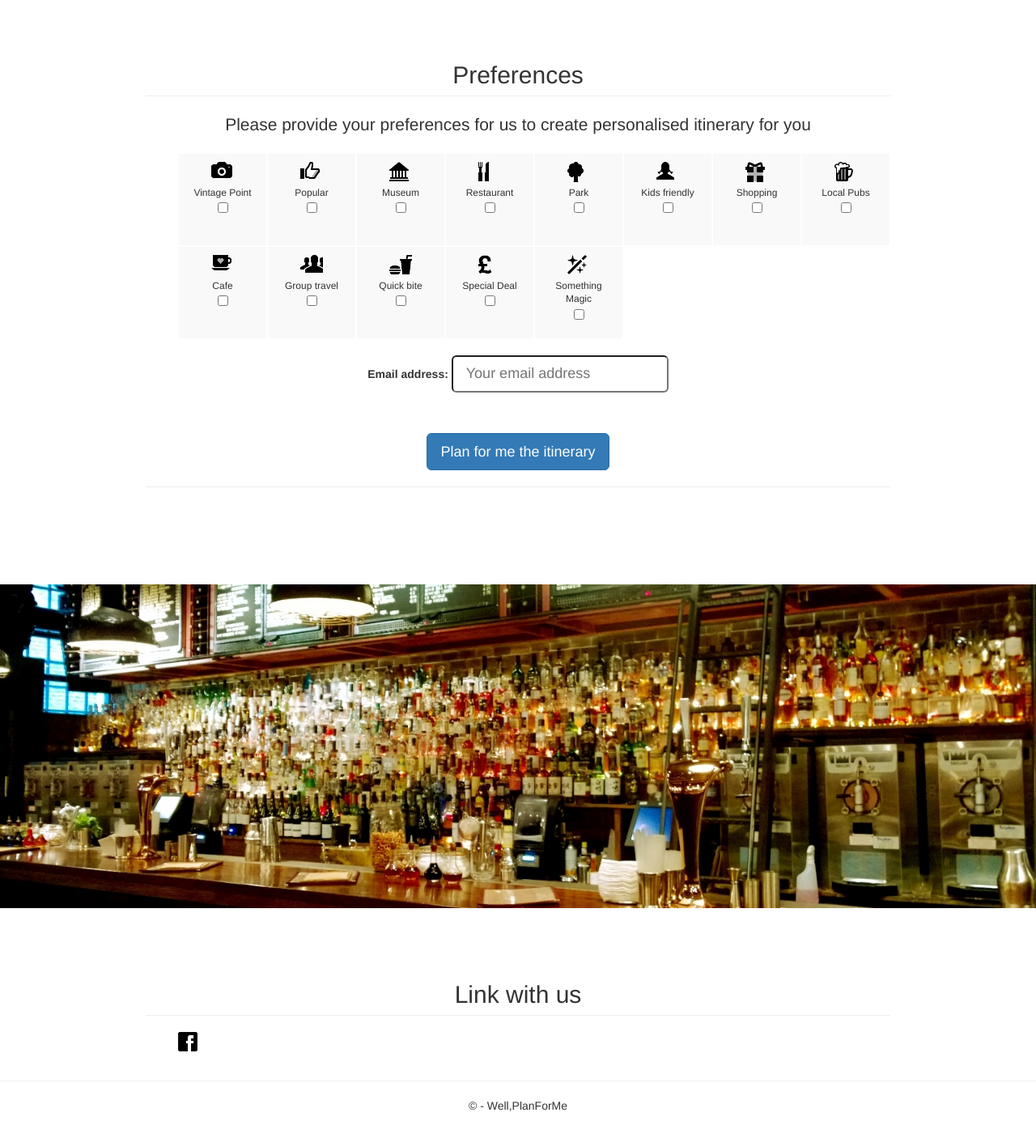
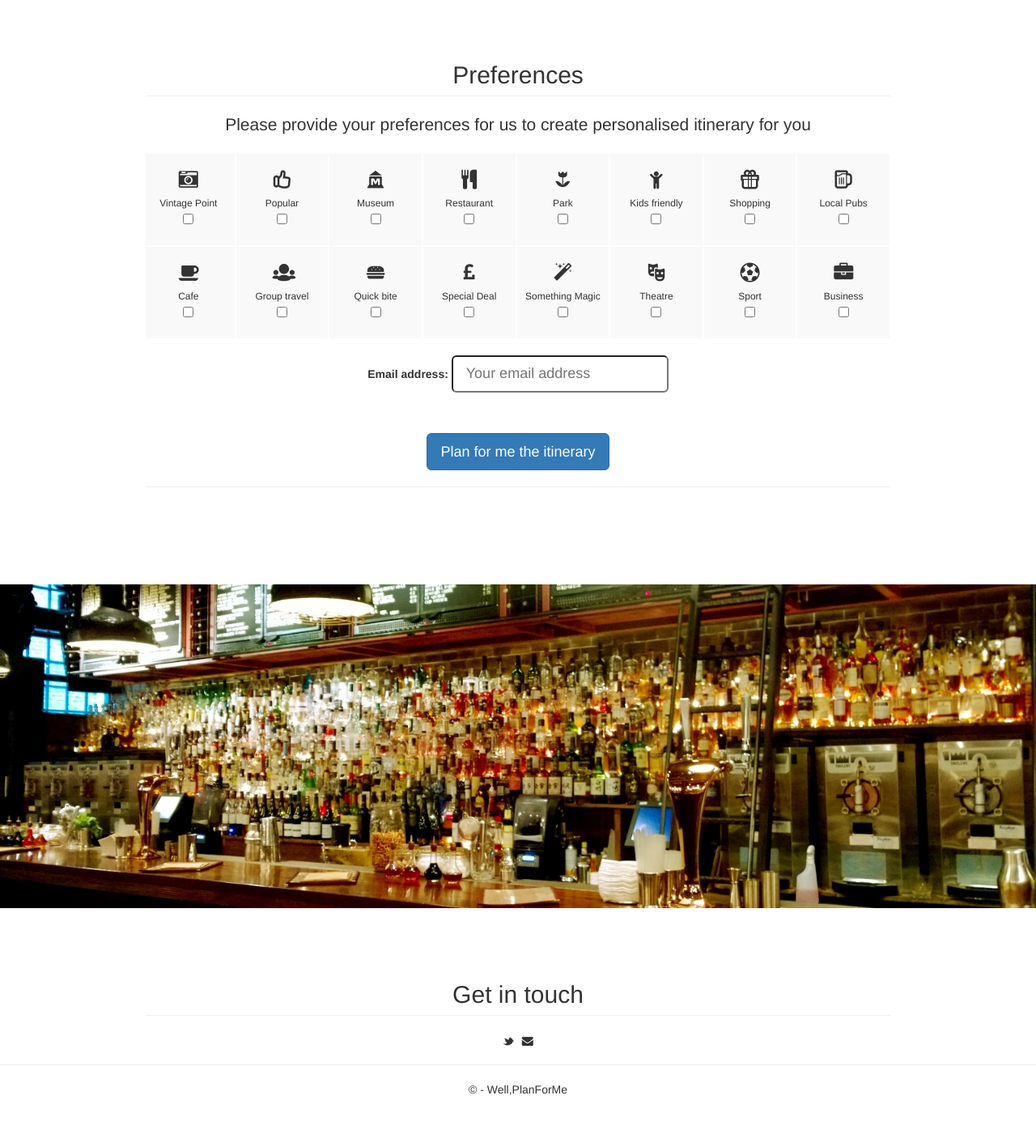
Before and after one commit to szelee/plantrip, a Django app: template app/templates/app/index.html in a window 1280 px wide. Shown: the part 1434-2840 px from the top of the page at 81% size. After the commit the page ends 2787 px from the top, so only its background shows below. Run offline with Django 3.2, Linux system fonts and the light colour scheme; the template is opened without the code that fills it, so the values that code supplies are empty; parts of the project's set-up code (start-up, migrations or seed data) failed here and were passed over; some libraries are stand-ins or nearby versions.

Commit message:
Updated the preferences

```diff
--- a/app/templates/app/index.html
+++ b/app/templates/app/index.html
@@ -106,72 +106,87 @@
         <p class="lead text-center">
             Please provide your preferences for us to create personalised itinerary for you
         </p>
-        <div class="bs-glyphicons">
-            <ul class="bs-glyphicons-list">
+        <div class="bs-glyphicons text-justify">
+            <ul class="bs-glyphicons-list list-inline">
                 <li>
-                    <span class="icon-large icon-camera" aria-hidden="true"></span>
+                    <span class="glyphicon icon-camera-alt" aria-hidden="true"></span>
                     <span class="glyphicon-class">Vintage Point</span>
                     <input type="checkbox" name="vintage_point" />
                 </li>
                 <li>
-                    <span class="icon-large icon-thumbs-up" aria-hidden="true"></span>
+                    <span class="glyphicon icon-thumbs-up" aria-hidden="true"></span>
                     <span class="glyphicon-class">Popular</span>
                     <input type="checkbox" name="popular" />
                 </li>
                 <li>
-                    <span class="icon-large icon-bank" aria-hidden="true"></span>
+                    <span class="glyphicon icon-museum" aria-hidden="true"></span>
                     <span class="glyphicon-class">Museum</span>
                     <input type="checkbox" name="museum" />
                 </li>
                 <li>
-                    <span class="icon-large icon-cutlery" aria-hidden="true"></span>
+                    <span class="glyphicon icon-food" aria-hidden="true"></span>
                     <span class="glyphicon-class">Restaurant</span>
                     <input type="checkbox" name="restaurant"  />
                 </li>
                 <li>
-                    <span class="icon-large icon-tree-deciduous" aria-hidden="true"></span>
+                    <span class="glyphicon icon-garden" aria-hidden="true"></span>
                     <span class="glyphicon-class">Park</span>
                     <input type="checkbox" name="park" />
                 </li>
                 <li>
-                    <span class="icon-large icon-girl" aria-hidden="true"></span>
+                    <span class="glyphicon icon-child" aria-hidden="true"></span>
                     <span class="glyphicon-class">Kids friendly</span>
                     <input type="checkbox" name="kids" />
                 </li>
                 <li>
-                    <span class="icon-large icon-gift" aria-hidden="true"></span>
+                    <span class="glyphicon icon-gift" aria-hidden="true"></span>
                     <span class="glyphicon-class">Shopping</span>
                     <input type="checkbox" name="shopping" />
                 </li>
                 <li>
-                    <span class="icon-large icon-beer" aria-hidden="true"></span>
+                    <span class="glyphicon icon-beer" aria-hidden="true"></span>
                     <span class="glyphicon-class">Local Pubs</span>
                     <input type="checkbox" name="pub" />
                 </li>
                 <li>
-                    <span class="icon-large icon-coffe-cup" aria-hidden="true"></span>
+                    <span class="glyphicon icon-coffee" aria-hidden="true"></span>
                     <span class="glyphicon-class">Cafe</span>
                     <input type="checkbox" name="cafe" />
                 </li>
                 <li>
-                    <span class="icon-large icon-group" aria-hidden="true"></span>
+                    <span class="glyphicon icon-users" aria-hidden="true"></span>
                     <span class="glyphicon-class">Group travel</span>
                     <input type="checkbox" name="group" />
                 </li>
                 <li>
-                    <span class="icon-large icon-fast-food" aria-hidden="true"></span>
+                    <span class="glyphicon icon-fast-food" aria-hidden="true"></span>
                     <span class="glyphicon-class">Quick bite</span>
                     <input type="checkbox" name="fast_food" />
                 </li>
                 <li>
-                    <span class="icon-large icon-bp" aria-hidden="true"></span>
+                    <span class="glyphicon icon-pound" aria-hidden="true"></span>
                     <span class="glyphicon-class">Special Deal</span>
                     <input type="checkbox" name="deal" />
                 </li>
                 <li>
-                    <span class="icon-large icon-magic" aria-hidden="true"></span>
+                    <span class="glyphicon icon-magic" aria-hidden="true"></span>
                     <span class="glyphicon-class">Something Magic</span>
                     <input type="checkbox" name="magic" />
+                </li>
+                <li>
+                    <span class="glyphicon icon-theatre" aria-hidden="true"></span>
+                    <span class="glyphicon-class">Theatre</span>
+                    <input type="checkbox" name="theatre" />
+                </li>
+                <li>
+                    <span class="glyphicon icon-soccer-ball" aria-hidden="true"></span>
+                    <span class="glyphicon-class">Sport</span>
+                    <input type="checkbox" name="sport" />
+                </li>
+                <li>
+                    <span class="glyphicon icon-briefcase" aria-hidden="true"></span>
+                    <span class="glyphicon-class">Business</span>
+                    <input type="checkbox" name="business" />
                 </li>
              </ul>
         </div>
@@ -201,13 +216,10 @@
 <div class="divider" id="section3"></div>
 
 <div class="container">
-    <div class="col-sm-10 col-sm-offset-1">
-        <h2  class="page-header text-center">Link with us</h2>
-            <ul class="bs-glyphicons-list">
-                <li>
-                    <span class="icon-large icon-facebook" aria-hidden="true"></span>
-                </li>
-            </ul>
+    <div class="col-lg-10 col-sm-offset-1 text-center">
+        <h2  class="page-header text-center">Get in touch</h2>
+        <i class="glyphicon icon-twitter-bird" aria-hidden="true"></i>
+        <i class="glyphicon icon-mail-alt t" aria-hidden="true"></i>
     </div>
 
 </div>
--- /dev/null
+++ b/static/css/fontello.css
@@ -0,0 +1,71 @@
+@font-face {
+  font-family: 'fontello';
+  src: url('../fonts/fontello.eot?47834032');
+  src: url('../fonts/fontello.eot?47834032#iefix') format('embedded-opentype'),
+       url('../fonts/fontello.woff?47834032') format('woff'),
+       url('../fonts/fontello.ttf?47834032') format('truetype'),
+       url('../fonts/fontello.svg?47834032#fontello') format('svg');
+  font-weight: normal;
+  font-style: normal;
+}
+/* Chrome hack: SVG is rendered more smooth in Windozze. 100% magic, uncomment if you need it. */
+/* Note, that will break hinting! In other OS-es font will be not as sharp as it could be */
+/*
+@media screen and (-webkit-min-device-pixel-ratio:0) {
+  @font-face {
+    font-family: 'fontello';
+    src: url('../font/fontello.svg?47834032#fontello') format('svg');
+  }
+}
+*/
+
+ [class^="icon-"]:before, [class*=" icon-"]:before {
+  font-family: "fontello";
+  font-style: normal;
+  font-weight: normal;
+  speak: none;
+
+  display: inline-block;
+  text-decoration: inherit;
+  width: 1em;
+  margin-right: .2em;
+  text-align: center;
+  /* opacity: .8; */
+
+  /* For safety - reset parent styles, that can break glyph codes*/
+  font-variant: normal;
+  text-transform: none;
+
+  /* fix buttons height, for twitter bootstrap */
+  line-height: 1em;
+
+  /* Animation center compensation - margins should be symmetric */
+  /* remove if not needed */
+  margin-left: .2em;
+
+  /* you can be more comfortable with increased icons size */
+  /* font-size: 120%; */
+
+  /* Uncomment for 3D effect */
+  /* text-shadow: 1px 1px 1px rgba(127, 127, 127, 0.3); */
+}
+
+.icon-briefcase:before { content: '\e800'; } /* '' */
+.icon-soccer-ball:before { content: '\e801'; } /* '' */
+.icon-theatre:before { content: '\e802'; } /* '' */
+.icon-museum:before { content: '\e803'; } /* '' */
+.icon-garden:before { content: '\e804'; } /* '' */
+.icon-child:before { content: '\e805'; } /* '' */
+.icon-camera-alt:before { content: '\e806'; } /* '' */
+.icon-users:before { content: '\e807'; } /* '' */
+.icon-thumbs-up:before { content: '\e808'; } /* '' */
+.icon-bar:before { content: '\e809'; } /* '' */
+.icon-mail-alt:before { content: '\e80a'; } /* '' */
+.icon-twitter-bird:before { content: '\e80b'; } /* '' */
+.icon-food:before { content: '\e80c'; } /* '' */
+.icon-coffee:before { content: '\e80d'; } /* '' */
+.icon-beer:before { content: '\e80e'; } /* '' */
+.icon-magic:before { content: '\e80f'; } /* '' */
+.icon-gift:before { content: '\e810'; } /* '' */
+.icon-fast-food:before { content: '\e811'; } /* '' */
+.icon-pound:before { content: '\e812'; } /* '' */
--- a/templates/layout.html
+++ b/templates/layout.html
@@ -9,8 +9,8 @@
     {% load staticfiles %}
     <link rel="stylesheet" type="text/css" href="{% static 'assets/css/bootstrap.min.css' %}" />
     <link rel="stylesheet" type="text/css" href="{% static 'assets/css/site.css' %}" />
-    <link rel="stylesheet" type="text/css" href="{% static 'assets/css/bootstrap.icon-large.min.css' %}" />
     <link rel="stylesheet" type="text/css" href="{% static 'assets/css/bootstrap-datetimepicker.min.css' %}" />
+    <link rel="stylesheet" type="text/css" href="{% static 'assets/css/fontello.css' %}" />
     <script src="{% static 'assets/scripts/modernizr-2.6.2.js' %}"></script>
     <script src="{% static 'assets/scripts/jquery-1.10.2.min.js' %}"></script>
     <script src="{% static 'assets/scripts/moment.js' %}"></script>
```
Also changed, not shown: static/fonts/fontello.ttf (added), static/fonts/fontello.woff (added), 3 other files.
